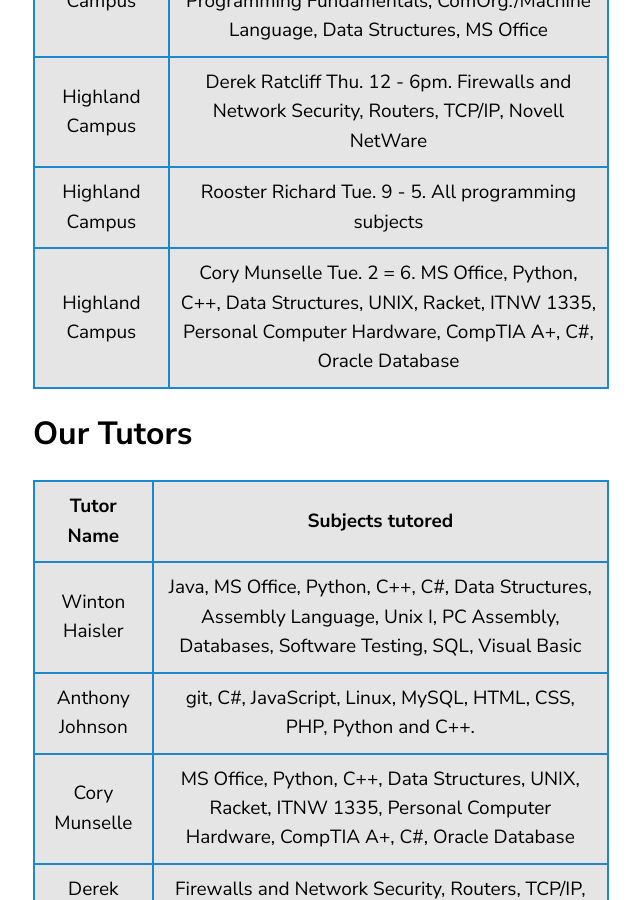
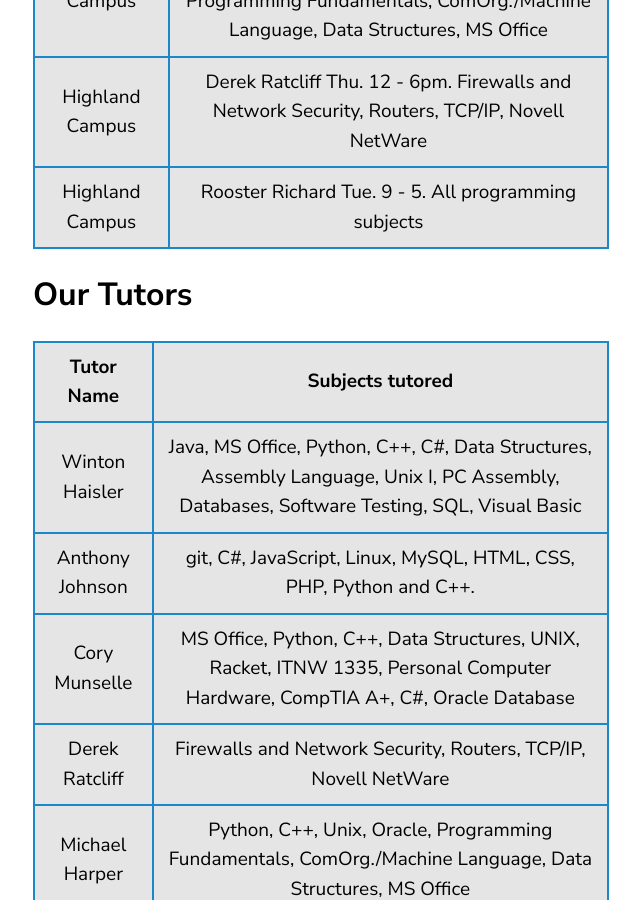
Before and after one commit to roosterrichard/acctutor, a Jekyll site: the page built from index.md, in a window 1280 px wide and 900 px high, scrolled down 1957 px. Shown: the whole window, without its empty margins (67-707 px from the left). Built offline with Jekyll 4.4.1, drawn with Linux system fonts in a browser that asks for light colours; our own code applies the rules of GitHub Pages for plain Markdown files.

Commit message:
Update index.md

```diff
--- a/index.md
+++ b/index.md
@@ -32,7 +32,6 @@ This is a first come first serve system where the average wait time is < 3 minut
 <tr><td>Round Rock Campus</td><td>Michael Harper Tue - Thu: 10am-3pm, Fri: 10am-2pm Python, C++, Unix, Oracle, Programming Fundamentals, ComOrg./Machine Language, Data Structures, MS Office</td></tr>
 <tr><td>Highland Campus</td><td>Derek Ratcliff Thu. 12 - 6pm. Firewalls and Network Security, Routers, TCP/IP, Novell NetWare</td></tr>
 <tr><td>Highland Campus</td><td>Rooster Richard Tue. 9 - 5. All programming subjects</td></tr>
-<tr><td>Highland Campus</td><td>Cory Munselle Tue. 2 = 6. MS Office, Python, C++, Data Structures, UNIX, Racket, ITNW 1335, Personal Computer Hardware, CompTIA A+, C#, Oracle Database</td></tr>
 </table>
 
 ## Our Tutors
```
